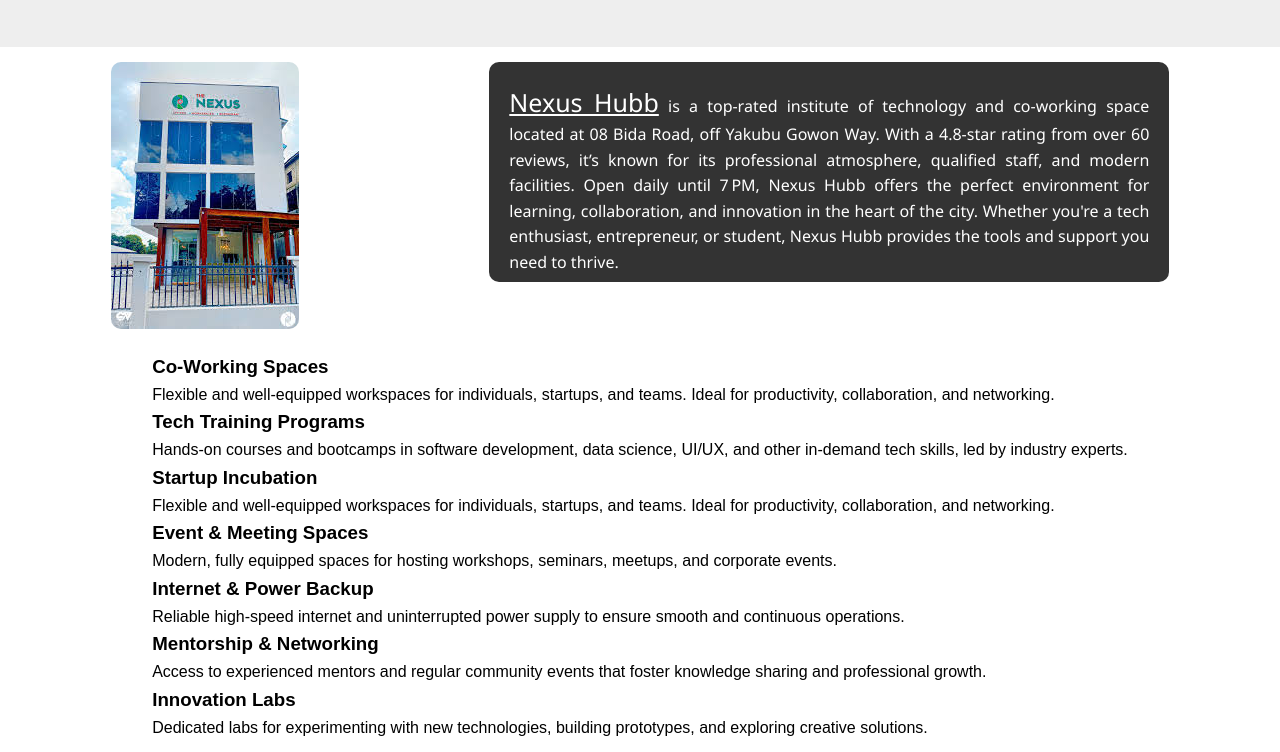
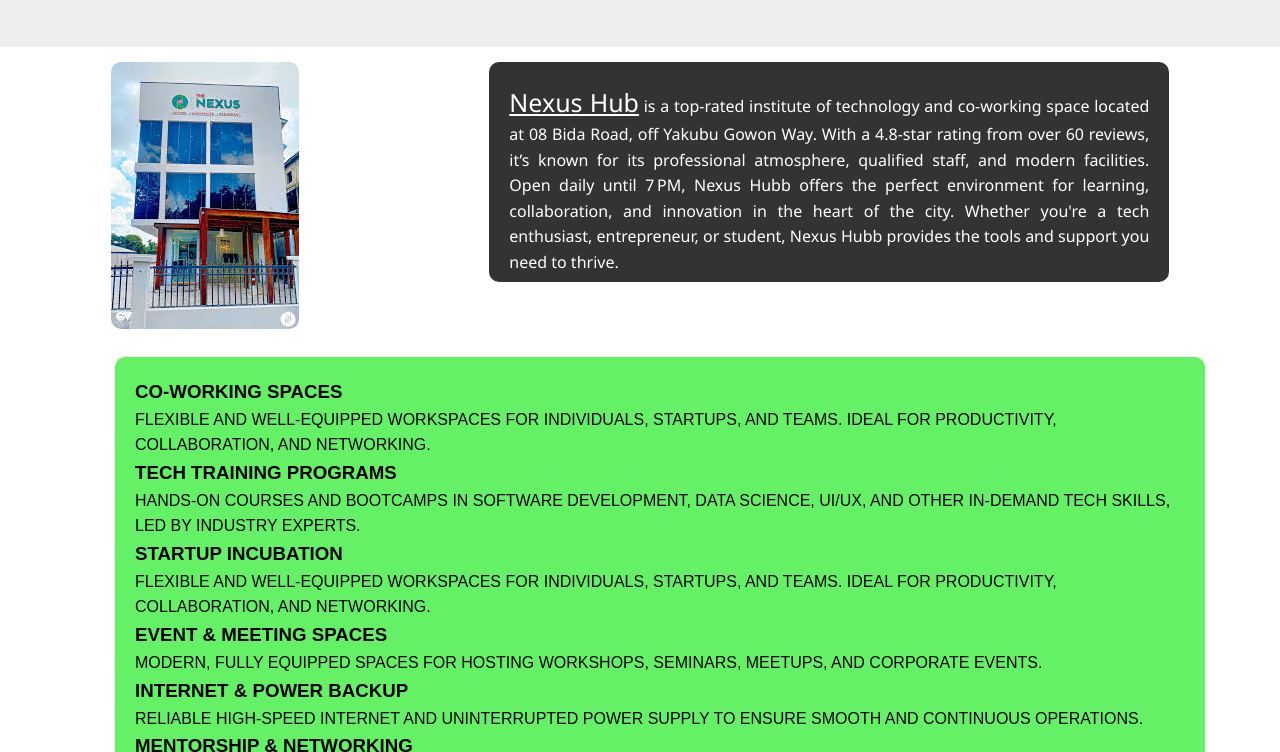
Before and after one commit to davidenabs/html, a plain HTML site: page june-2025/nexus/index.html in a window 1280 px wide. Shown: the part 327-1079 px from the top of the page. Drawn offline with Linux system fonts and the light colour scheme.

Commit message:
Fix typos in about section and add styles for services section

```diff
--- a/june-2025/nexus/index.html
+++ b/june-2025/nexus/index.html
@@ -52,7 +52,7 @@
         <section class="section about">
             <div class="about-image"> <img src="images/n3.jpeg" alt="" style="border-radius: 10px;"></div>
             <p class="about-content">
-                <span id="nexus-text">Nexus Hubb</span> is a top-rated institute of technology and co-working space located at 08 Bida Road, off
+                <span id="nexus-text">Nexus Hub</span> is a top-rated institute of technology and co-working space located at 08 Bida Road, off
                 Yakubu Gowon Way. With a 4.8-star rating from over 60 reviews, it’s known for its professional
                 atmosphere, qualified staff, and modern facilities. Open daily until 7 PM, Nexus Hubb offers the perfect
                 environment for learning, collaboration, and innovation in the heart of the city. Whether you're a tech
@@ -61,7 +61,7 @@
         </section>
 
         <!-- Service -->
-        <section class="section services">
+        <section class="section-services">
             <div class="">
                 <div class="service">
                     <h3>Co-Working Spaces</h3>
--- a/june-2025/nexus/style.css
+++ b/june-2025/nexus/style.css
@@ -85,3 +85,15 @@ body {
     font-size: 25px;
     text-decoration: underline;
 }
+
+/* Section Service */
+.section-services {
+    background-color: rgb(101, 241, 101);
+    width: 82%;
+    margin-left: 115px;
+    margin-top: 20px;
+    border-radius: 10px;
+    /* text-align: justify; */
+    padding: 20px;
+    text-transform: uppercase;
+}
```
